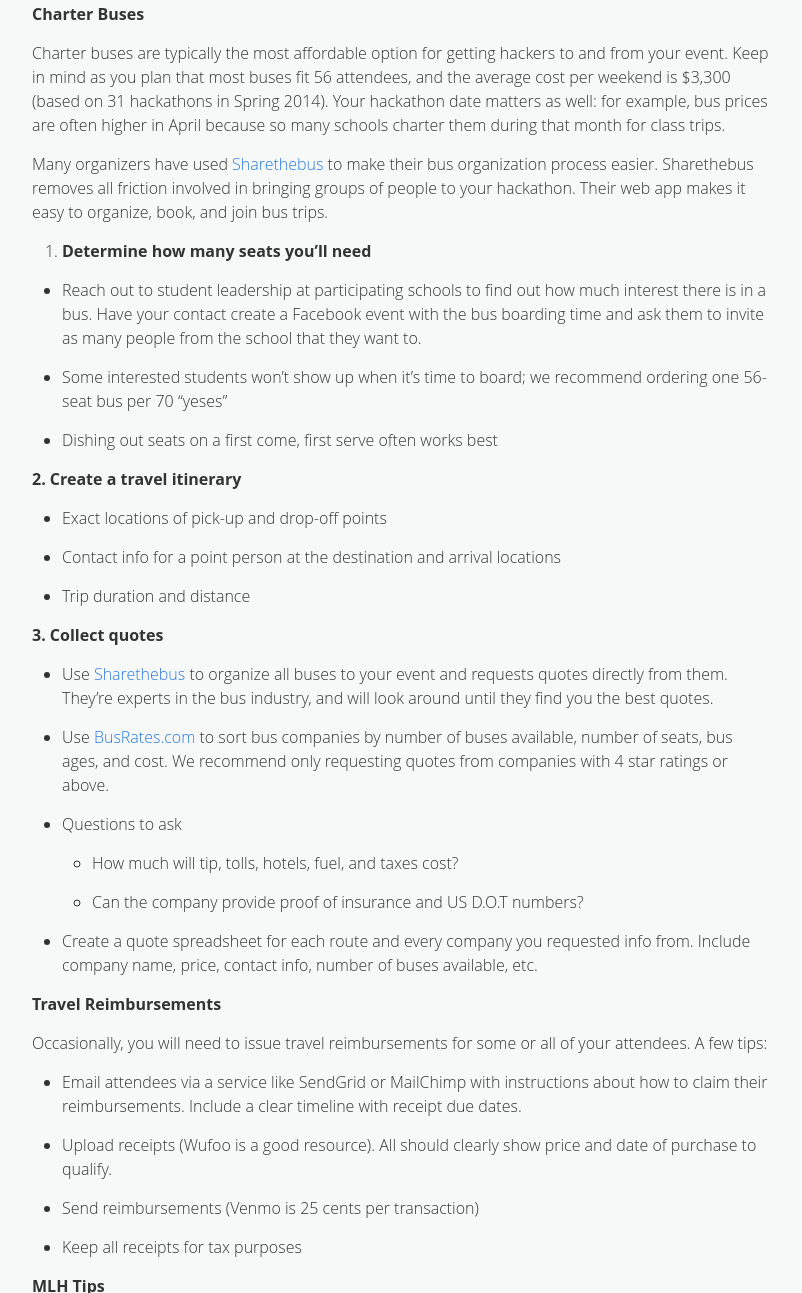
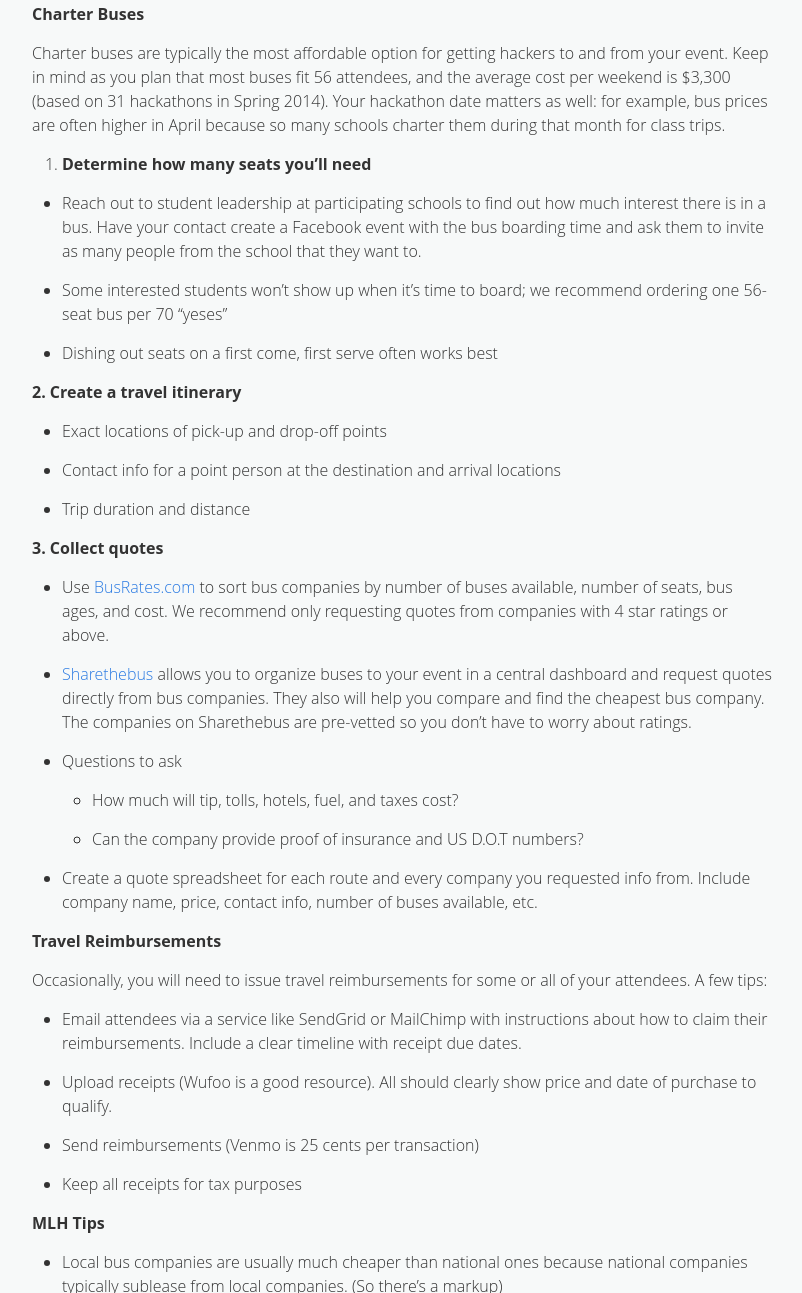
Before and after one commit to MLH/mlh-hackathon-organizer-guide, a Jekyll site: the page built from index.md, in a window 1280 px wide and 1400 px high, scrolled down 17498 px, cut to the strip 107-1400 px from the top of the window. Shown: the whole strip, without its empty margins (238-1040 px from the left). Built offline with Jekyll 4.4.1, drawn with Linux system fonts in a browser that asks for light colours.

Commit message:
Make the Sharethebus listing less promotional and more informative

```diff
--- a/index.md
+++ b/index.md
@@ -674,8 +674,6 @@
 
 Charter buses are typically the most affordable option for getting hackers to and from your event. Keep in mind as you plan that most buses fit 56 attendees, and the average cost per weekend is $3,300 (based on 31 hackathons in Spring 2014). Your hackathon date matters as well: for example, bus prices are often higher in April because so many schools charter them during that month for class trips.
 
-Many organizers have used [Sharethebus](https://www.sharethebus.com/) to make their bus organization process easier. Sharethebus removes all friction involved in bringing groups of people to your hackathon. Their web app makes it easy to organize, book, and join bus trips.
-
 
 1. **Determine how many seats you’ll need**
 
@@ -695,9 +693,9 @@
 
 **3. Collect quotes**
 
-* Use [Sharethebus](https://www.sharethebus.com) to organize all buses to your event and requests quotes directly from them. They’re experts in the bus industry, and will look around until they find you the best quotes.
+* Use [BusRates.com](http://www.busrates.com/) to sort bus companies by number of buses available, number of seats, bus ages, and cost. We recommend only requesting quotes from companies with 4 star ratings or above.
 
-* Use [BusRates.com](http://www.busrates.com/) to sort bus companies by number of buses available, number of seats, bus ages, and cost. We recommend only requesting quotes from companies with 4 star ratings or above.
+* [Sharethebus](https://www.sharethebus.com) allows you to organize buses to your event in a central dashboard and request quotes directly from bus companies. They also will help you compare and find the cheapest bus company. The companies on Sharethebus are pre-vetted so you don't have to worry about ratings.
 
 * Questions to ask
 
```
